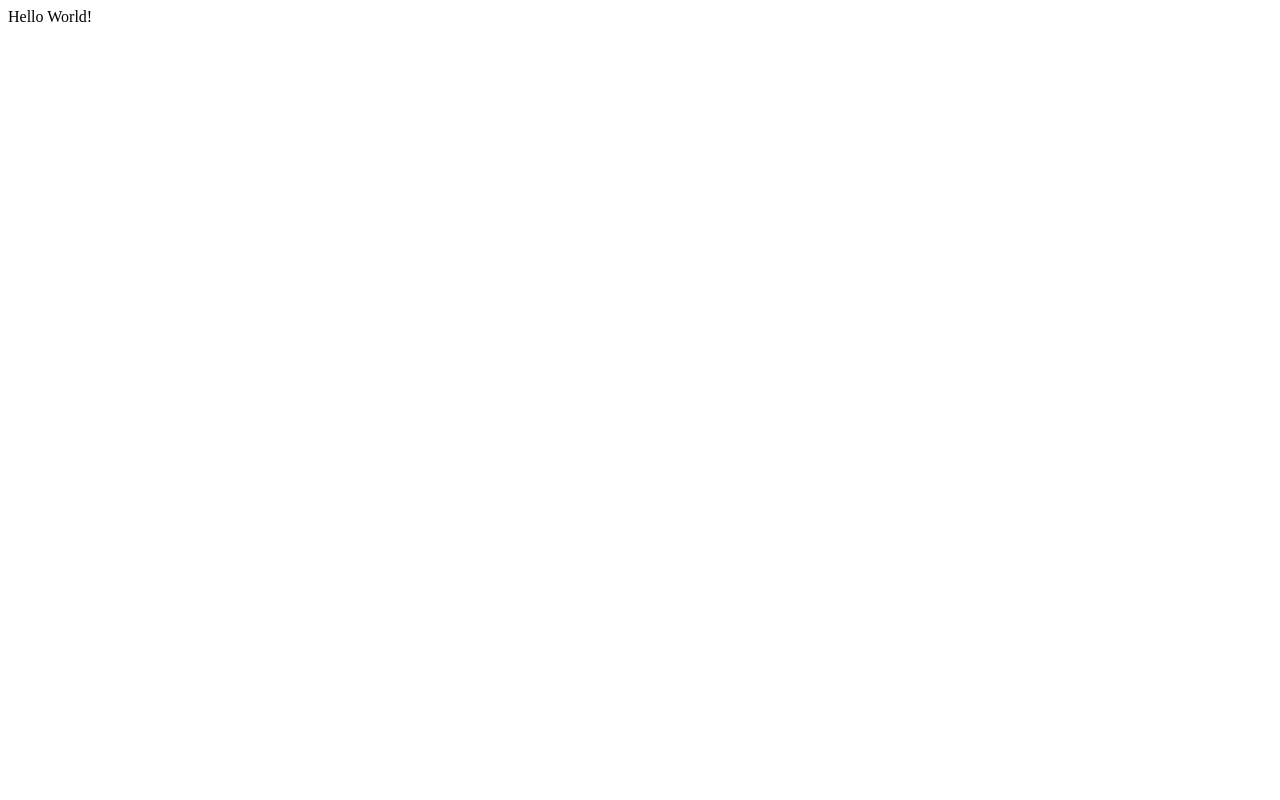
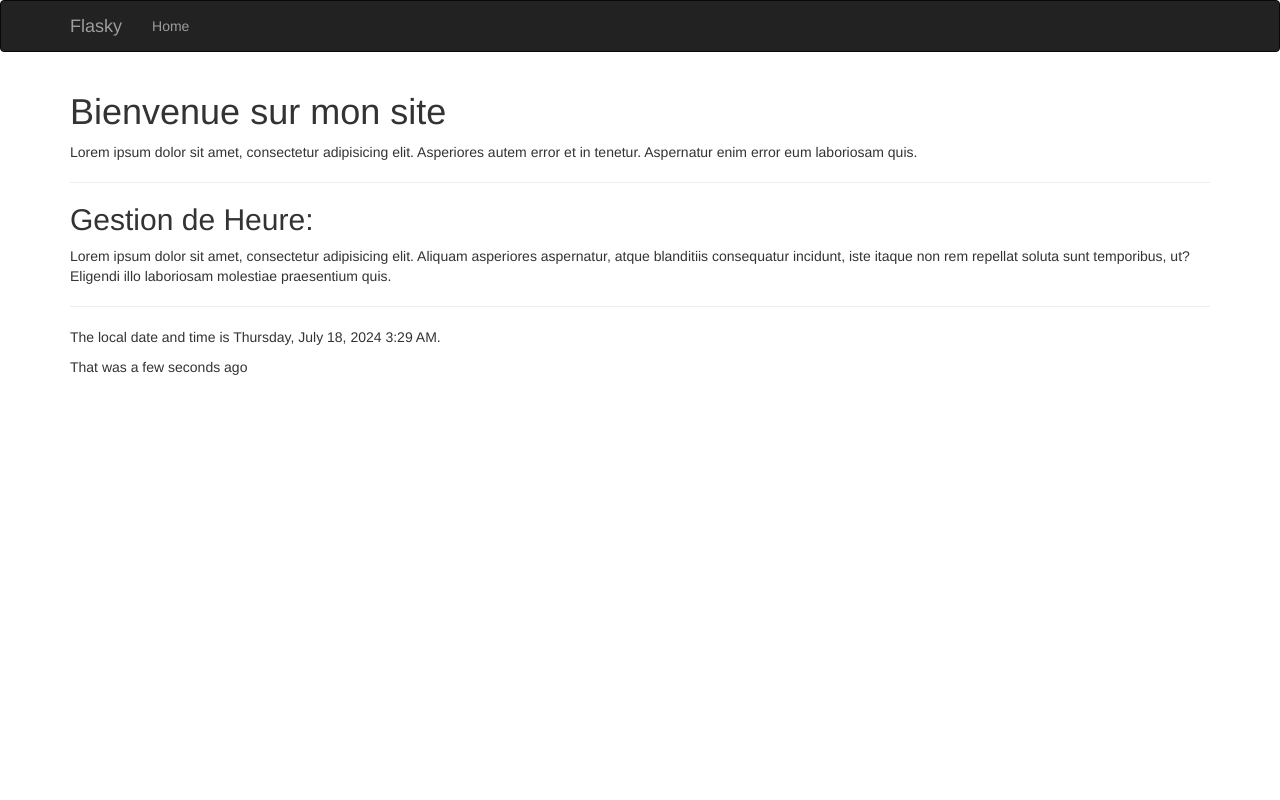
Before and after one commit to Steve2404/Flask_projekt, a Flask app: page / in a window 1280 px wide. Before the commit the page is almost empty. Run offline with Flask 3, Linux system fonts and the light colour scheme; some libraries are stand-ins or nearby versions.

Commit message:
ajout du fichier index.html et modification des autres fichiers.

```diff
--- a/app.py
+++ b/app.py
@@ -1,13 +1,17 @@
+from datetime import timezone
 from flask import Flask, render_template
 from flask_bootstrap import Bootstrap
+from flask_moment import Moment
+from datetime import datetime
 
 app = Flask(__name__)
 bootstrap = Bootstrap(app)
+Moment(app)
 
 
 @app.route('/')
 def hello_world():  # put application's code here
-    return 'Hello World!'
+    return render_template('index.html', current_time=datetime.now(timezone.utc))
 
 
 @app.route('/user/<name>')
--- a/templates/base.html
+++ b/templates/base.html
@@ -1,8 +1,13 @@
 {% extends "bootstrap/base.html" %}
 {% block scripts %}
     {{ super() }}
-    <script type="text/javascript" src="{{ url_for('static', filename='js/user.js')}}"></script>
+    <script type="text/javascript" src="{{ url_for('static', filename='js/user.js') }}">
+    </script>
+    {{ moment.include_moment() }}
+    {{ moment.locale('de') }}
 {% endblock %}
+
+
 {% block head %}
     {{ super() }}
     <link rel="shortcut icon" href="{{ url_for('static', filename='favicon.ico') }}" type="image/x-icon">
--- /dev/null
+++ b/templates/index.html
@@ -0,0 +1,20 @@
+{% extends '/base.html' %}
+{% block title %}index{% endblock %}
+
+{% block content_page %}
+    <div class="page_header">
+        <h1>Bienvenue sur mon site</h1>
+        <p>Lorem ipsum dolor sit amet, consectetur adipisicing elit. Asperiores autem error et in tenetur. Aspernatur
+            enim error eum laboriosam quis.</p>
+        <hr>
+
+        <h2>Gestion de Heure:</h2>
+        <p>Lorem ipsum dolor sit amet, consectetur adipisicing elit. Aliquam asperiores aspernatur, atque blanditiis
+            consequatur incidunt, iste itaque non rem repellat soluta sunt temporibus, ut? Eligendi illo laboriosam
+            molestiae praesentium quis.</p>
+        <hr>
+        <p>The local date and time is {{ moment(current_time).format('LLLL') }}.</p>
+        <p>That was {{ moment(current_time).fromNow(refresh=True) }}</p>
+    </div>
+
+{% endblock %}
--- a/templates/user.html
+++ b/templates/user.html
@@ -6,5 +6,10 @@
         <h1>Hello, {{ name }}!</h1>
         <button id="changeBgc">Change</button>
         <p><a href="{{ url_for('user', name="Hugo", page=2, version=1) }}">click ici</a></p>
+        <p>
+            <a href="{{ url_for('user', name='500') }}">Retour</a>
+        </p>
+
     </div>
+
 {% endblock %}
```
Lines whose indentation alone changed are shown as unchanged.
